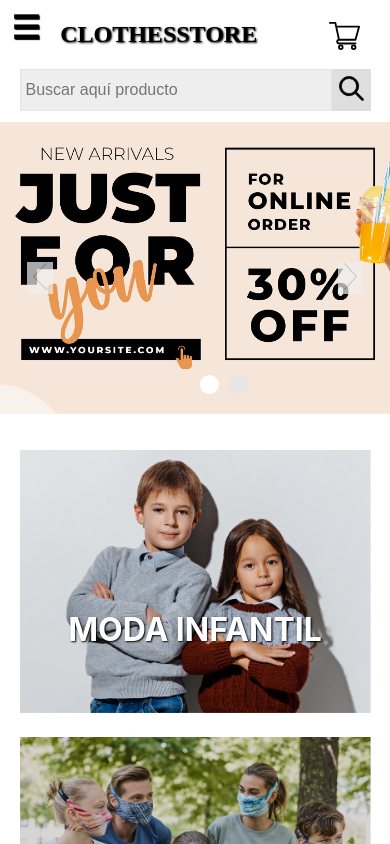
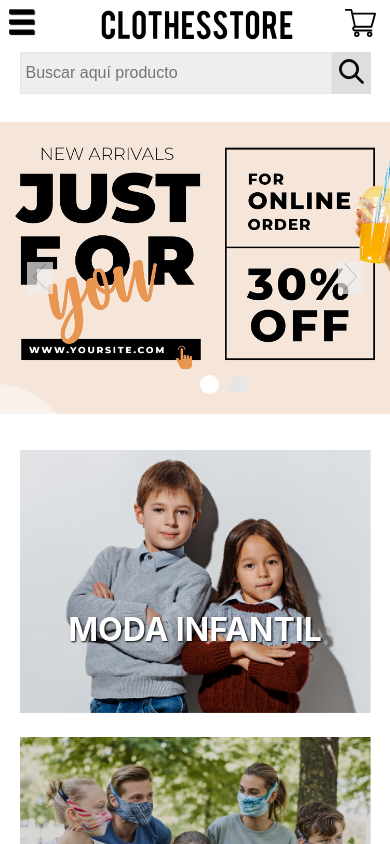
Before and after one commit to marlonH97/shop, an Angular app: page /#/home in a window 390 px wide. Shown: the top 844 px of the page. Built offline with nearby package versions, Linux system fonts and the light colour scheme; no server answers.

Commit message:
cambios en formatos

```diff
--- a/src/app/app.component.css
+++ b/src/app/app.component.css
@@ -1,8 +1,10 @@
 :host {
-  font-family: -apple-system, BlinkMacSystemFont, "Segoe UI", Roboto, Oxygen,
-    Ubuntu, Cantarell, "Open Sans", "Helvetica Neue", sans-serif;
-  font-size: 16px;
-  margin: 0px;
+  margin: 0;
+  font-family: -apple-system, BlinkMacSystemFont, "Segoe UI", "Roboto", "Oxygen",
+    "Ubuntu", "Cantarell", "Fira Sans", "Droid Sans", "Helvetica Neue",
+    sans-serif;
+  -webkit-font-smoothing: antialiased;
+  -moz-osx-font-smoothing: grayscale;
   padding: 0px;
   --dark: #000000;
   --white: #ffffff;
@@ -26,7 +28,3 @@ p {
 .spacer {
   flex: 1;
 }
-
-
-@media screen and (max-width: 575px) {
-}
--- a/src/app/app.module.ts
+++ b/src/app/app.module.ts
@@ -13,7 +13,6 @@ import { MasBuscadosComponent } from './components/mas-buscados/mas-buscados.com
 import { MasBucadosServiceService } from './services/mas-bucados-service.service';
 import { HttpClientModule } from "@angular/common/http";
 import { BuscarComponent } from './pages/buscar/buscar.component';
-import { ResultsPipe } from './pipes/results.pipe';
 import { LoadingComponent } from './components/loading/loading.component';
 import { ModalComponent } from './components/modal/modal.component';
 import { HashLocationStrategy, LocationStrategy } from '@angular/common';
@@ -26,7 +25,6 @@ import { HashLocationStrategy, LocationStrategy } from '@angular/common';
     HomeComponent,
     MasBuscadosComponent,
     BuscarComponent,
-    ResultsPipe,
     LoadingComponent,
     ModalComponent
   ],
--- a/src/app/components/header/header.component.html
+++ b/src/app/components/header/header.component.html
@@ -4,7 +4,9 @@
 <div class="searchbar">
   <div class="title">
     <label class="menu" for="m1">☰</label>
-    <h1><a [routerLink]="['home']">CLOTHESSTORE</a></h1>
+    <a [routerLink]="['home']">
+      <img src="assets/images/logo.svg" alt="">
+    </a>
   </div>
   <div class="bar">
     <div class="group">
--- a/src/app/components/mas-buscados/mas-buscados.component.css
+++ b/src/app/components/mas-buscados/mas-buscados.component.css
@@ -24,7 +24,7 @@
 .card {
   /* all: unset; */
   border: 1px solid #eee;
-  background-color: var(--gray);
+  background-color: var(--light);
   min-height: 150px;
   height: 400px;
   min-width: 20em;
@@ -92,19 +92,6 @@
   box-shadow: 0 4px 17px rgba(0, 0, 0, 0.35);
 }
 
-.card-container .card:not(.highlight-card):hover .material-icons path {
-  fill: rgb(105, 103, 103);
-}
-
-.card.highlight-card {
-  background-color: #1976d2;
-  color: white;
-  font-weight: 600;
-  border: none;
-  width: auto;
-  min-width: 30%;
-  position: relative;
-}
 
 .card.card.highlight-card span {
   margin-left: 60px;
--- a/src/app/components/mas-buscados/mas-buscados.component.html
+++ b/src/app/components/mas-buscados/mas-buscados.component.html
@@ -26,8 +26,8 @@
             <span title="{{ item.title }}">{{ item.title }}</span>
           </div>
           <div class="prices">
-            <strong>${{ item.price }}</strong>
-            <span class="sale">${{ item.price }}</span>
+            <strong>${{ item.price | number: '3.0' }}</strong>
+            <span class="sale">${{ item.price | number:'3.0' }}</span>
           </div>
           <button
             class="btn-add"
--- a/src/app/components/modal/modal.component.html
+++ b/src/app/components/modal/modal.component.html
@@ -14,7 +14,7 @@
             <h4>{{ item.name }} X {{ item.ammount }}</h4>
           </div>
           <div class="total">
-            <h4>${{ item.price * item.ammount | number: "3.1-2" }}</h4>
+            <h4>${{ item.price * item.ammount | number: "3.0" }}</h4>
           </div>
           <div class="col-buttons">
             <button class="btn-eliminar" (click)="eliminarProducto(item.id)">
@@ -37,7 +37,7 @@
         <div class="col-total">
           <h4>
             Total a pagar: <br />
-            ${{ s | number: "3.1-2" }}
+            ${{ s | number: "3.0" }}
           </h4>
         </div>
         <div class="col-button">
--- a/src/app/pages/buscar/buscar.component.html
+++ b/src/app/pages/buscar/buscar.component.html
@@ -22,8 +22,8 @@
         </div>
 
         <div class="prices">
-          <strong>${{ item.price }}</strong>
-          <span class="sale">${{ item.price }}</span>
+          <strong>${{ item.price | number: '3.0' }}</strong>
+          <span class="sale">${{ item.price | number: '3.0' }}</span>
         </div>
 
         <button
--- a/src/app/pipes/results.pipe.ts
+++ /dev/null
@@ -1,18 +0,0 @@
-import { Pipe, PipeTransform } from '@angular/core';
-
-@Pipe({
-  name: 'results'
-})
-export class ResultsPipe implements PipeTransform {
-
-  transform(results: any): any {
-
-    if (!results) {
-      return "<h2>No hay datos para mostrar</h2>";
-    }
-
-    return null;
-
-  }
-
-}
--- a/src/assets/css/card.css
+++ b/src/assets/css/card.css
@@ -28,7 +28,7 @@
   height: 400px;
   min-height: 150px;
   border: 1px solid #eee;
-  background-color: var(--gray);
+  background-color: var(--light);
   flex-direction: row;
   transition: all 0.2s ease-in-out;
   line-height: 24px;
--- a/src/assets/css/footHeader.css
+++ b/src/assets/css/footHeader.css
@@ -210,14 +210,14 @@
 .title {
   display: flex;
   left: 0;
+  justify-content: center;
   margin: auto;
   text-align: left;
   width: 40%;
 }
-  .title h1 {
-    font-weight: bold;
-    font-family: "Bebas Neue", cursiva;
-    color: #000;
+.title a img {
+  width: 100%;
+  height: auto;
 }
 .more {
   display: none;
@@ -236,35 +236,47 @@
 @media screen and (max-width: 768px) {
   /* header */
   .navbar {
+    padding-top: 2em;
     position: fixed;
-      width: 200px;
+    width: 80%;
     left: 0;
     top: 0;
     display: block;
-      min-height: 400px;
-      opacity: 0.9;
+    min-height: 100%;
+    background-color: var(--white);
+    color: var(--dark);
     z-index: 9999;
+    text-align: left;
     /* display: none; */
-      margin-left: -200px;
+    margin-left: -80%;
     transition: 400ms ease-in;
+  }
+  .navbar a{
+    color: var(--dark) !important;
   }
   .close {
     position: absolute;
-      bottom: 0;
     display: block;
-      left: 0;
+    top: 0;
     right: 0;
     text-align: center;
     margin: auto;
     font-weight: bold;
     padding-bottom: 1em;
+    color: #5b17aa;
+    margin-right: 1em;
+    margin-top: .5em;
+    font-size: 30px;
+    font-weight: bolder;
+    text-shadow: 1px 1px 2px black;
   }
   .navbar .parent {
     display: block;
+    text-align: left;
+    margin-left: 1.5em;
+    font-weight: bold;
   }
-    .navbar.child {
-      opacity: 1;
-    }
+
   .navbar .vr {
     height: 0px;
   }
@@ -277,11 +289,13 @@
   }
   .searchbar .car {
     position: absolute;
+    justify-content: center;
+    align-items: center;
     top: 0;
     right: 0;
     margin: auto;
-      margin-top: 1em;
-      margin-right: 1em;
+    padding: auto;
+    margin-top: .2em;
   }
 
   .searchbar .login {
@@ -310,15 +324,14 @@
     width: 100%;
     top: 0;
   }
-    .searchbar .title h1 {
-      font-size: x-large;
+  .searchbar .title a img {
     padding-bottom: 0.2em;
     padding-left: 0.3em;
-      font-weight: bold;
-      font-family: "Bebas Neue", cursiva;
-      color: #000;
+    width: 200px;
   }
   .menu {
+    left: 0;
+    top: 0;
     display: block;
     position: absolute;
     font-weight: bold;
```
Also changed, not shown: src/assets/images/logo.svg (added), 1 other file (tests, documents, lock files or other folders). Lines whose indentation alone changed are shown as unchanged.
